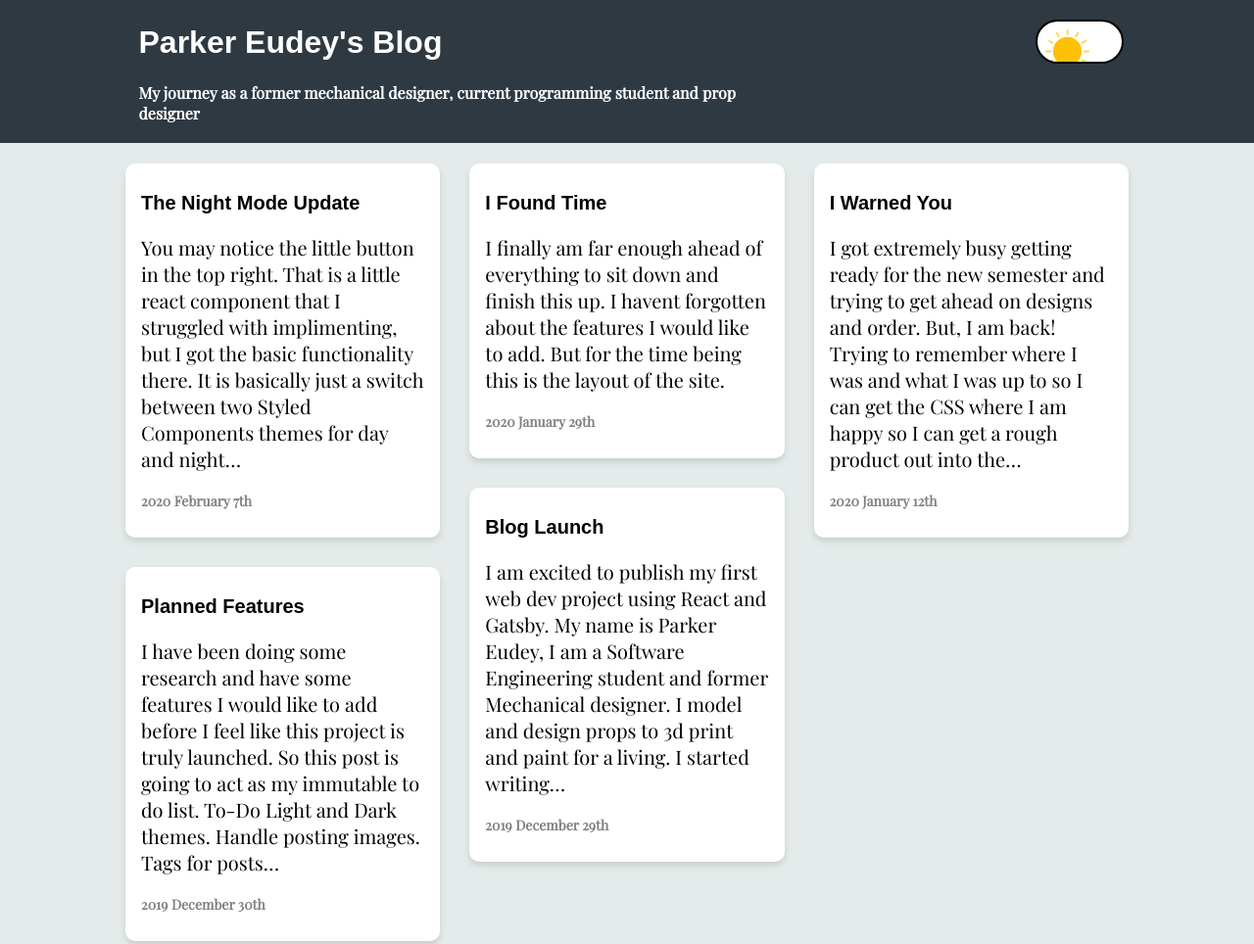
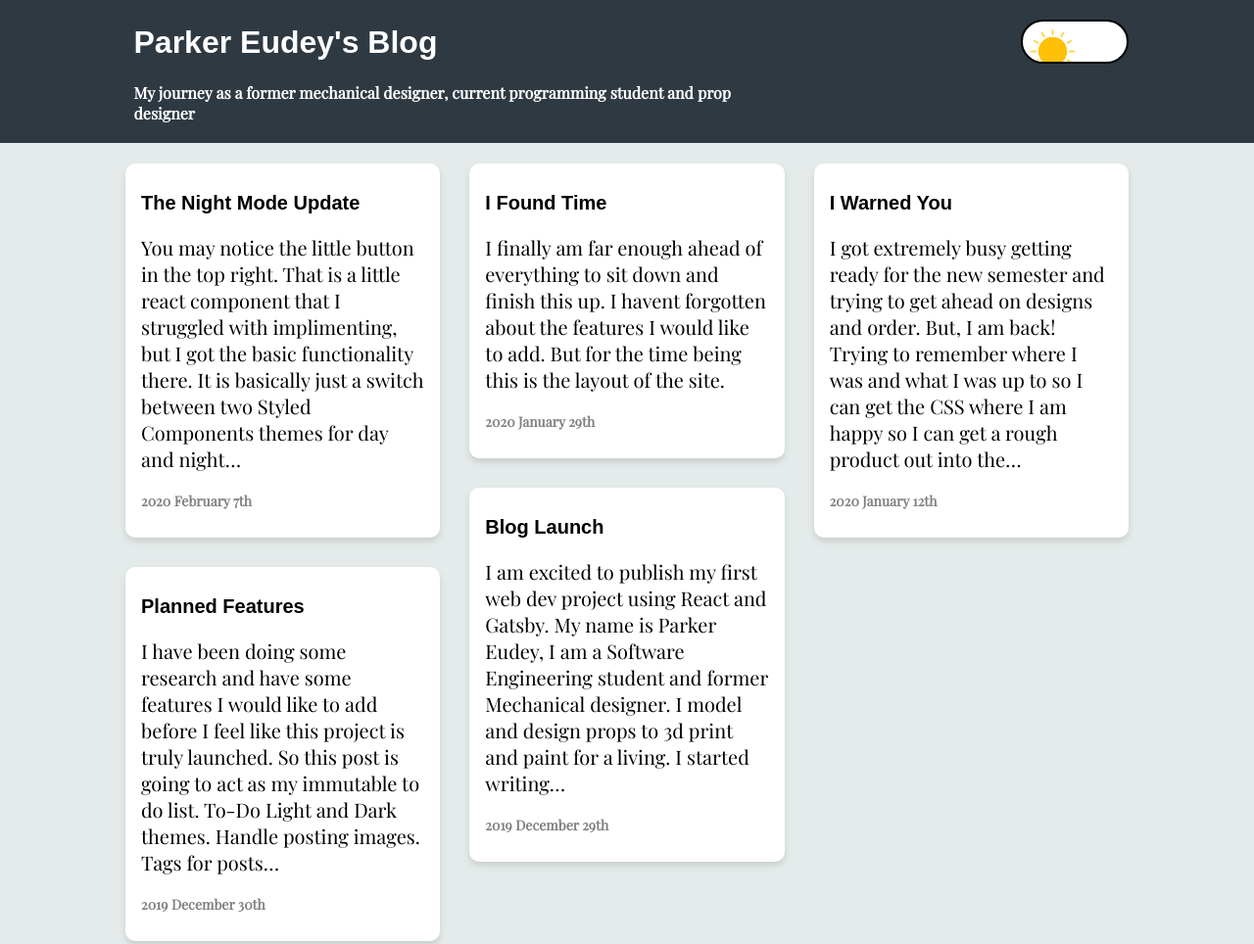
Before and after one commit to Peudey/ParkerEudeyBlog, a Gatsby site: page / in a window 1280 px wide. Shown: the top 964 px of the page at 98% size. Built offline with nearby package versions, Linux system fonts and the light colour scheme; Gatsby itself is replaced by a stand-in of ours; some packages are replaced by stand-ins of ours.

Commit message:
More Resizing

```diff
--- a/src/components/Toggle.js
+++ b/src/components/Toggle.js
@@ -19,13 +19,13 @@ const ToggleContainer = styled.button`
     position: relative;
     top: 1rem;
     width: 5vw;
-    min-width: 90px;
+    min-width: 110px;
     height: 5vh;
     min-height: 45px;
 
     img {
         height: auto;
-        width: 2vw;
+        width: 2.5rem;
         min-width: 45px;
         transition: all 0.3s linear;
 
```
